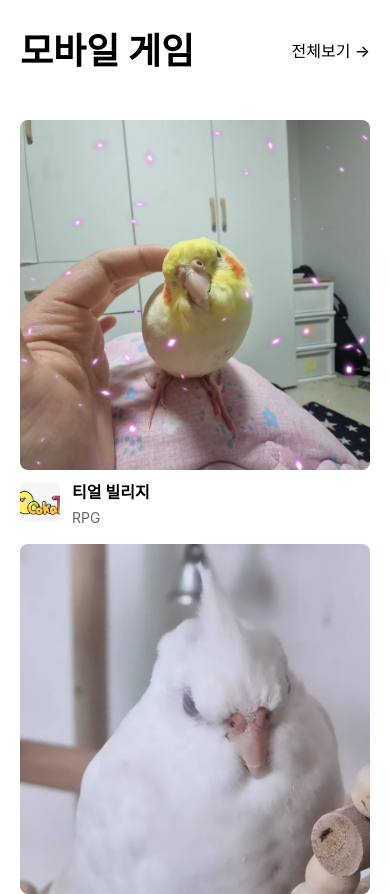
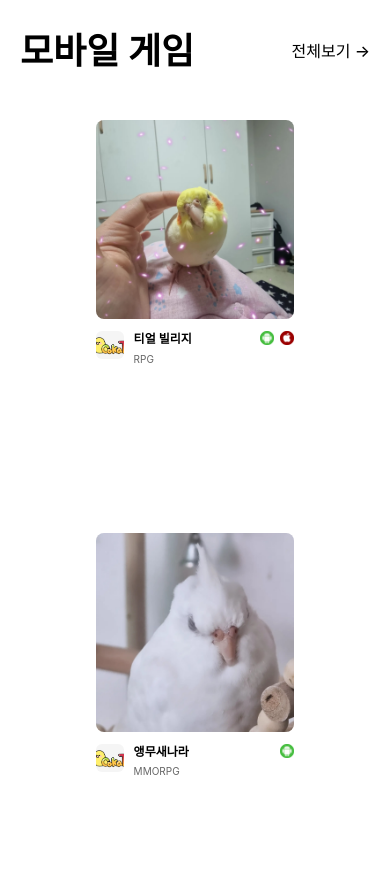
Before and after one commit to SeungYeon04/A_Linux.github.io, a plain HTML site: page index.html in a window 390 px wide. Shown: the part 2580-3474 px from the top of the page. Drawn offline with Linux system fonts and the light colour scheme; a web font is replaced by a local one.

Commit message:
feat : 아래꺼도 아이콘 추가

```diff
--- a/box.css
+++ b/box.css
@@ -366,13 +366,15 @@ body {
 
 .mobile-games-grid {
     display: grid;
-    grid-template-columns: repeat(4, 1fr);
+    grid-template-columns: repeat(5, 1fr);
     gap: 20px;
 }
 
 .mobile-game-item {
     cursor: pointer;
     transition: transform 0.3s ease;
+    max-width: 200px;
+    margin: 0 auto;
 }
 
 .mobile-game-item:hover {
@@ -386,6 +388,7 @@ body {
     border-radius: 8px;
     margin-bottom: 12px;
     background-color: #f5f5f5;
+    max-height: 60%;
 }
 
 .mobile-game-cover img {
@@ -402,12 +405,13 @@ body {
 .mobile-game-details {
     display: flex;
     align-items: flex-start;
-    gap: 12px;
+    gap: 10px;
+    position: relative;
 }
 
 .mobile-game-logo {
-    width: 40px;
-    height: 40px;
+    width: 35px;
+    height: 35px;
     border-radius: 6px;
     overflow: hidden;
     background-color: #f5f5f5;
@@ -420,8 +424,13 @@ body {
     object-fit: cover;
 }
 
+.mobile-game-text {
+    flex: 1;
+    min-width: 0;
+}
+
 .mobile-game-title {
-    font-size: 16px;
+    font-size: 14px;
     font-weight: 600;
     color: #000;
     margin-bottom: 4px;
@@ -432,8 +441,22 @@ body {
 }
 
 .mobile-game-genre {
-    font-size: 14px;
+    font-size: 12px;
     color: #666;
+}
+
+.mobile-game-platforms {
+    display: flex;
+    align-items: center;
+    gap: 6px;
+    flex-shrink: 0;
+    margin-left: auto;
+}
+
+.mobile-game-platforms .platform-icon {
+    width: 18px;
+    height: 18px;
+    object-fit: contain;
 }
 
 /* ─────────────────────────────────────
@@ -525,10 +548,62 @@ body {
         grid-template-columns: repeat(2, 1fr);
         gap: 15px;
     }
+
+    .mobile-game-item {
+        max-width: 100%;
+    }
+
+    .mobile-game-cover {
+        max-height: 55%;
+    }
+
+    .mobile-game-logo {
+        width: 30px;
+        height: 30px;
+    }
+
+    .mobile-game-title {
+        font-size: 13px;
+    }
+
+    .mobile-game-genre {
+        font-size: 11px;
+    }
+
+    .mobile-game-platforms .platform-icon {
+        width: 16px;
+        height: 16px;
+    }
 }
 
 @media (max-width: 480px) {
     .mobile-games-grid {
         grid-template-columns: 1fr;
     }
+
+    .mobile-game-item {
+        max-width: 100%;
+    }
+
+    .mobile-game-cover {
+        max-height: 50%;
+    }
+
+    .mobile-game-logo {
+        width: 28px;
+        height: 28px;
+    }
+
+    .mobile-game-title {
+        font-size: 12px;
+    }
+
+    .mobile-game-genre {
+        font-size: 10px;
+    }
+
+    .mobile-game-platforms .platform-icon {
+        width: 14px;
+        height: 14px;
+    }
 }
--- a/module/md_mobile.html
+++ b/module/md_mobile.html
@@ -18,6 +18,10 @@
                         <h3 class="mobile-game-title">티얼 빌리지</h3>
                         <p class="mobile-game-genre">RPG</p>
                     </div>
+                    <div class="mobile-game-platforms">
+                        <img src="Image/AndroidIcon.png" alt="Android" class="platform-icon">
+                        <img src="Image/AppleIcon.png" alt="iOS" class="platform-icon">
+                    </div>
                 </div>
             </div>
 
@@ -32,6 +36,9 @@
                     <div class="mobile-game-text">
                         <h3 class="mobile-game-title">앵무새나라</h3>
                         <p class="mobile-game-genre">MMORPG</p>
+                    </div>
+                    <div class="mobile-game-platforms">
+                        <img src="Image/AndroidIcon.png" alt="Android" class="platform-icon">
                     </div>
                 </div>
             </div>
```
